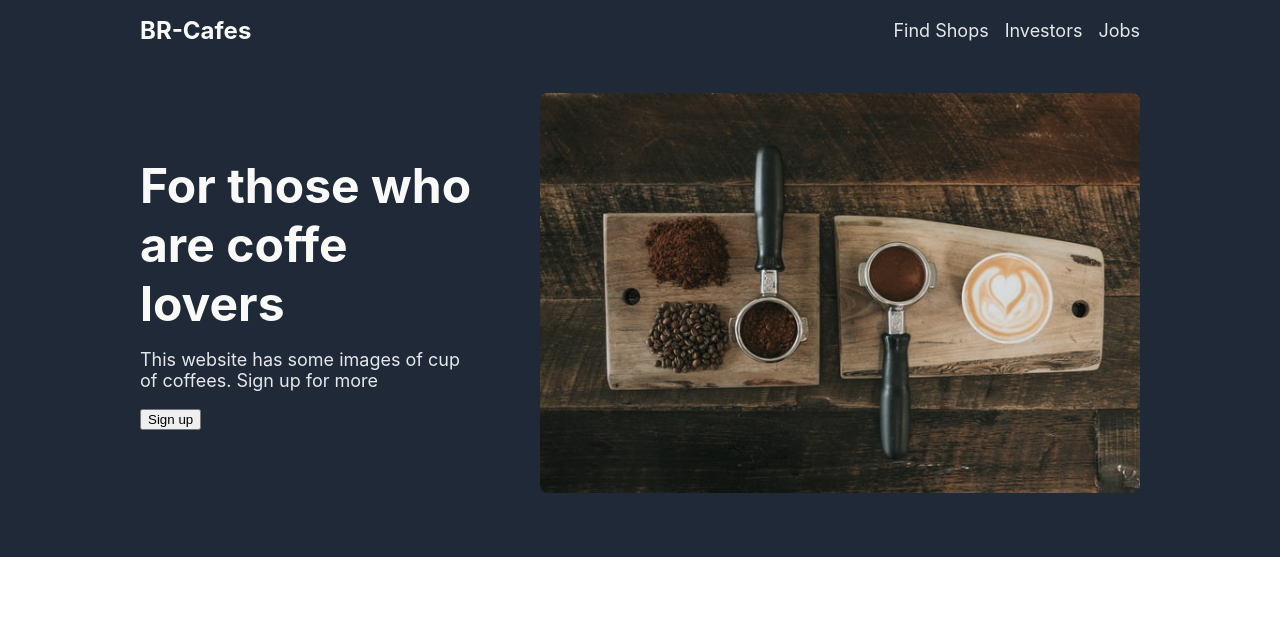
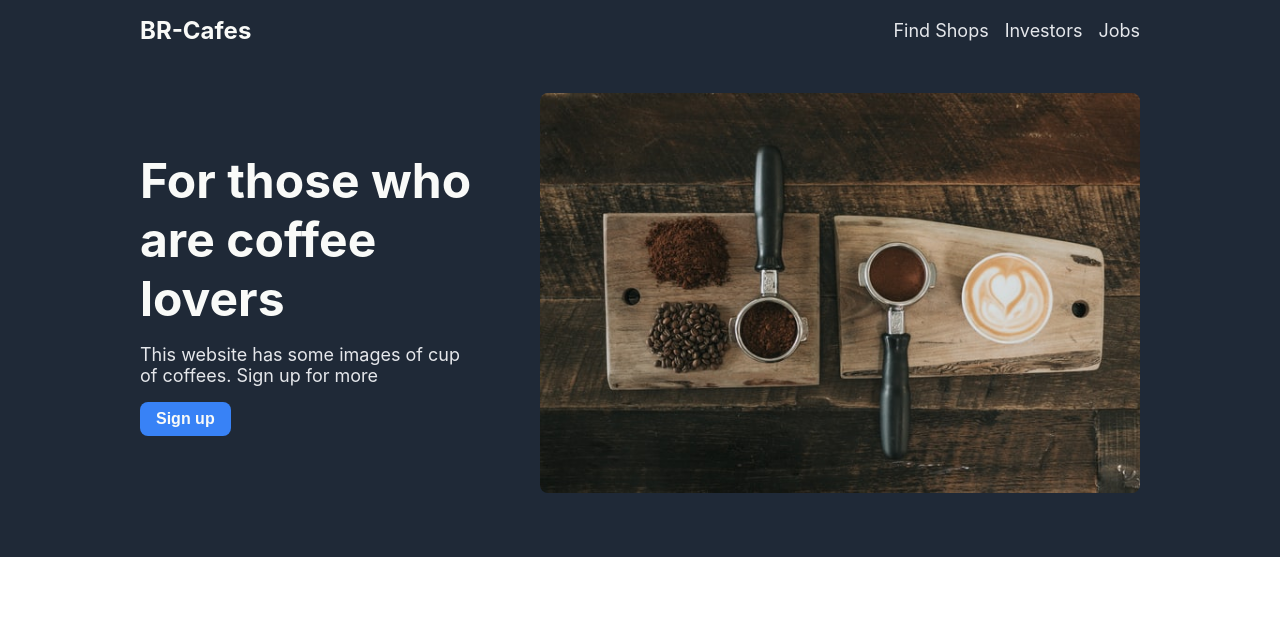
Before and after one commit to leopiresgoss/odin-landing-page, a plain HTML site: page index.html in a window 1280 px wide. Shown: the top 618 px of the page. Drawn offline with Linux system fonts and the light colour scheme.

Commit message:
button style

```diff
--- a/index.html
+++ b/index.html
@@ -23,7 +23,7 @@
 
             <div class="header-card">
                 <div class="left">
-                    <h1>For those who are coffe lovers</h1>
+                    <h1>For those who are coffee lovers</h1>
                     <p>This website has some images of cup of coffees. Sign up for more</p>
                     <a href="google.com"><button class="button sign-up">Sign up</button></a>
                 </div>
--- a/style.css
+++ b/style.css
@@ -20,22 +20,34 @@ h1, h3, h4, p {
     margin: 0;
 }
 
-
 header, footer {
     background-color: #1f2937;
     padding: 16px;
     display: flex;
     justify-content: center;
 }
+
 main {
     background-color: #fff;
     padding: 0;
 }
+
 .container {
     flex-direction: column;
     align-items: center;
     flex: 1 0 auto;
     max-width: 1000px;
+}
+
+button {
+    cursor: pointer;
+    border: 1px;
+    border-radius: 8px;
+    padding: 8px 16px;
+    background-color: #3882f6;
+    color: #f9faf8;
+    font-weight: bold;
+    font-size: 16px;
 }
 
 /* header */
@@ -161,3 +173,7 @@ footer {
 .box .right {
     display: block;
 }
+
+.box button {
+    border: 1px solid #f9faf8;
+}
```
